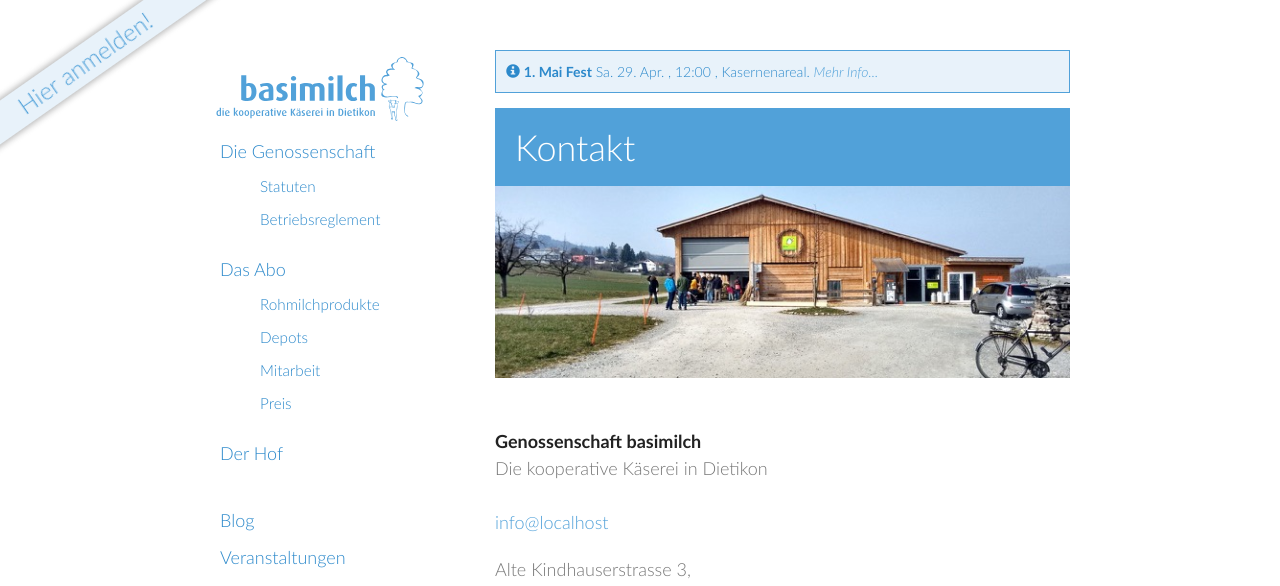
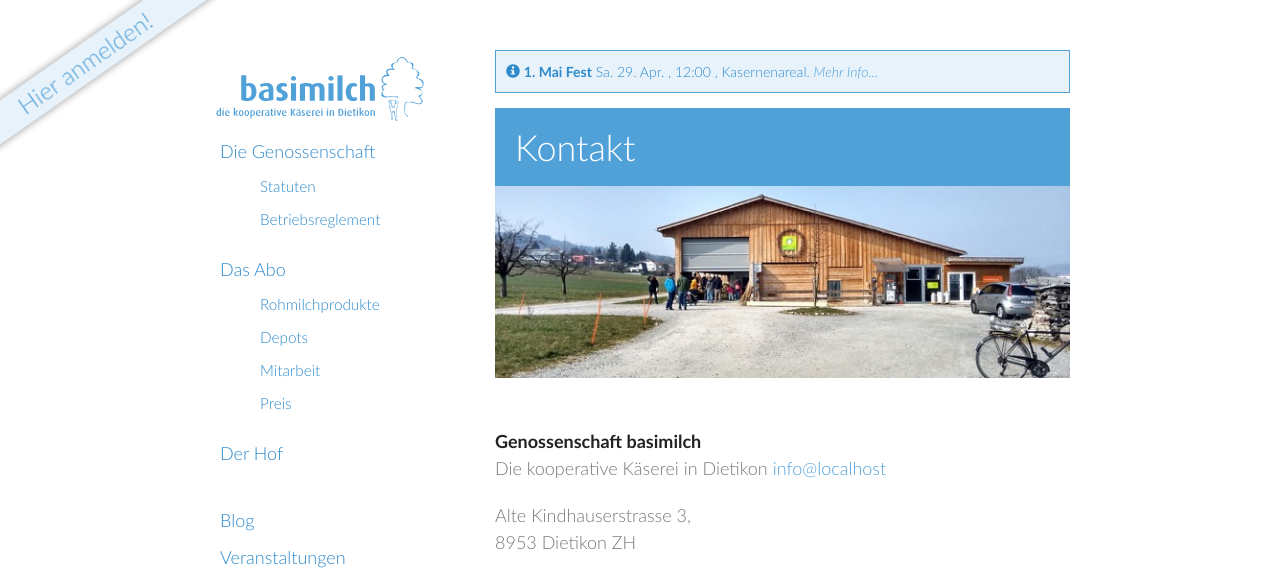
Before and after one commit to vryser/basimilch.github.io, a Jekyll site: the page built from pages/070-kontakt.md, in a window 1280 px wide and 1243 px high. Shown: the top 586 px of the window. Built offline with Jekyll 4.4.1, drawn with Linux system fonts in a browser that asks for light colours.

```diff
--- a/pages/070-kontakt.md
+++ b/pages/070-kontakt.md
@@ -6,8 +6,7 @@ permalink: /kontakt/
 
 **{{ site.info.name }}**<br>
 {{ site.info.subtitle }}
-<br>
-<br>
+
 {% include email_link %}
 
 {{ site.info.address.street }},<br>
```
Also changed, not shown: pages/010-die-genossenschaft.md (+1 -3 lines), pages/060-faq.md (+1 -2 lines).
